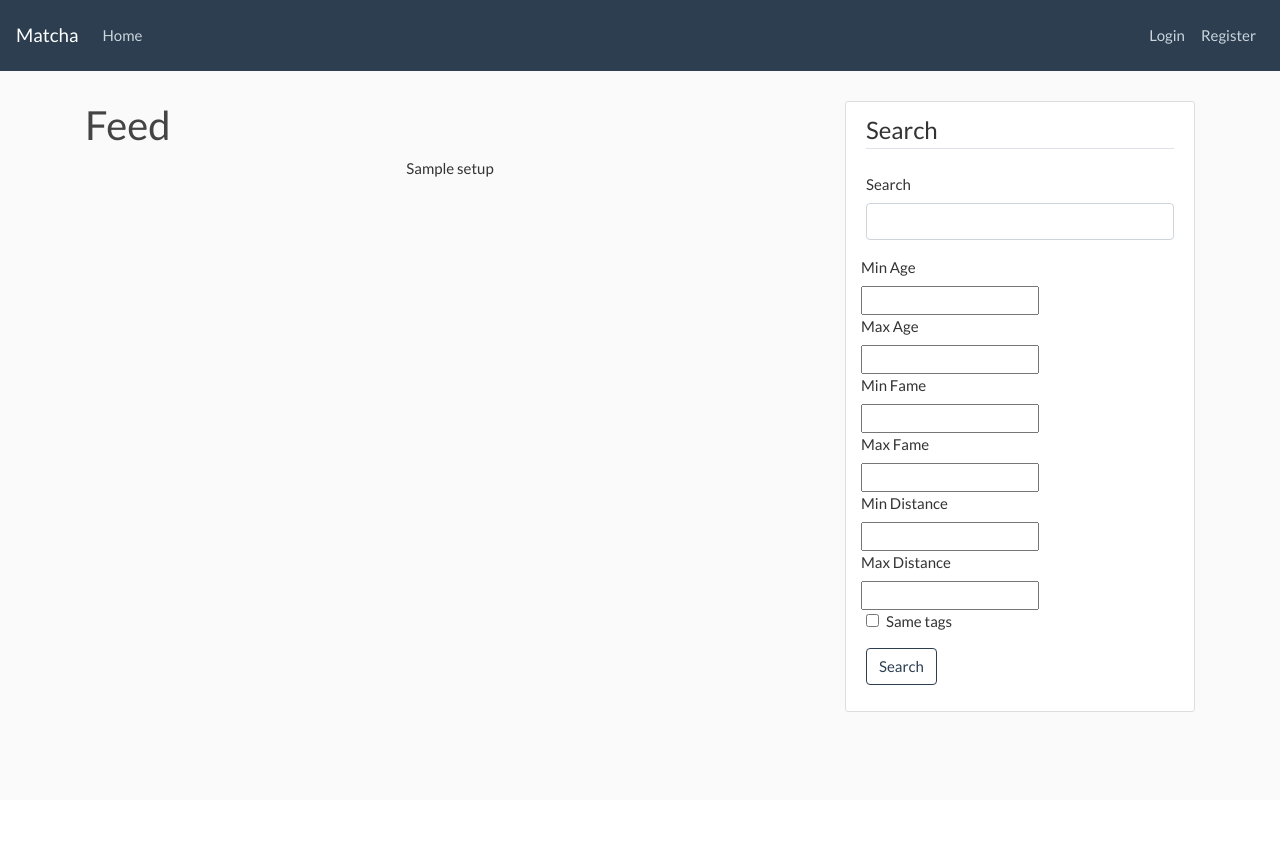
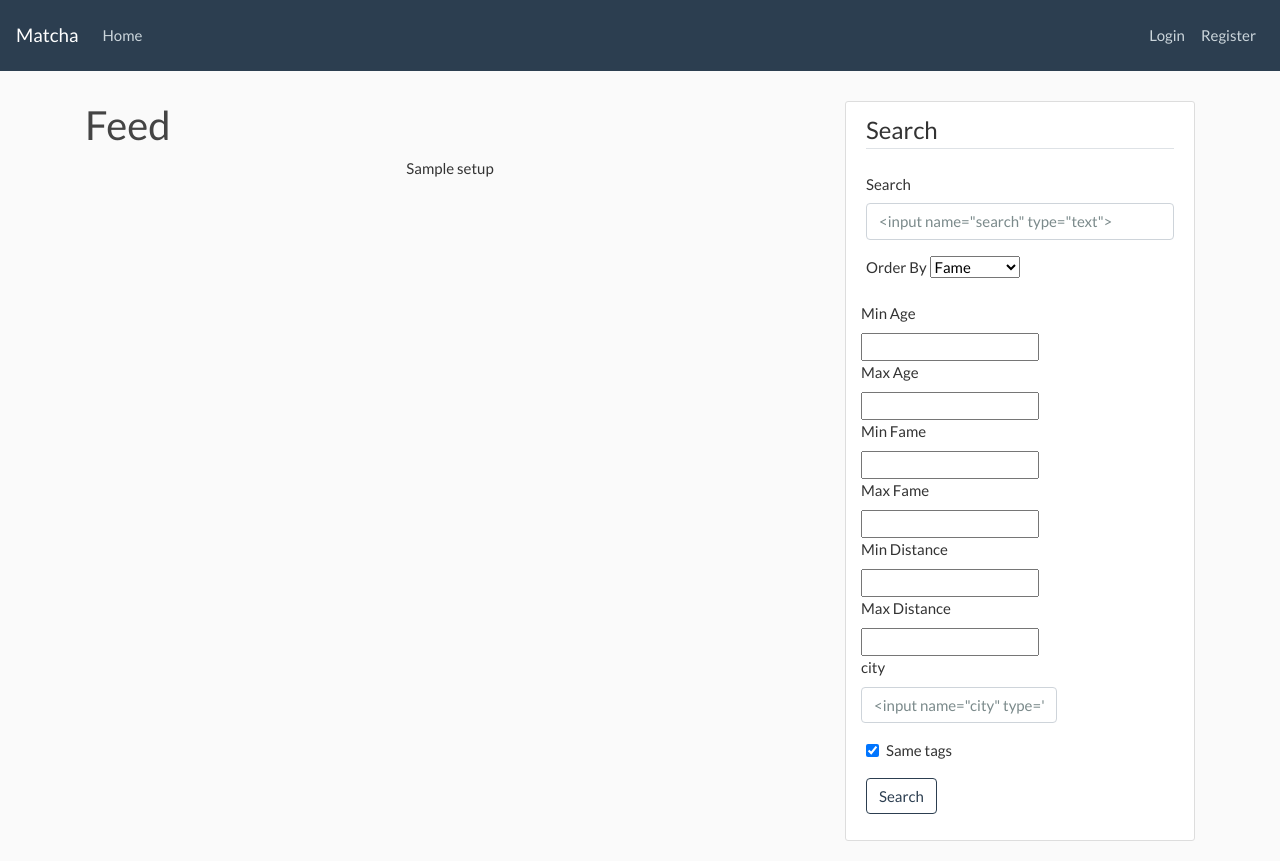
Before and after one commit to FWMoor/Matcha, a Flask app: template matcha/main/templates/feed.html in a window 1280 px wide. Before the commit the page ends 712 px from the top, so only its background shows below. Run offline with Flask 2, Linux system fonts and the light colour scheme; the template is opened without the code that fills it: most values are stand-ins (such as "Sample title", 1, 10 or a date in 2020); form fields are guessed from the names that the template uses; some libraries are stand-ins or nearby versions.

Commit message:
added more sql and stuff

```diff
--- a/matcha/auth/routes.py
+++ b/matcha/auth/routes.py
@@ -121,9 +121,10 @@
 				session['email'] = result['email']
 				session['id'] = result['id']
 				session['msgcnt'] = 0
-				if (result['latCord'] is not None and result['lngCord'] is not None):
+				if (result['latCord'] is not None and result['lngCord'] is not None and result['city'] is not None):
 					session['latCord'] = result['latCord']
 					session['lngCord'] = result['lngCord']
+					session['city'] = result['city']
 				flash('Welcome back!', 'success')
 				cur.execute("UPDATE users SET lastonline=? WHERE id=?", ["now", session['id']])
 				cur.execute("UPDATE users SET passreset=? WHERE id=?", [None, result['id']])
--- a/matcha/db.py
+++ b/matcha/db.py
@@ -87,6 +87,7 @@
 		passreset TEXT,
 		lngCord REAL,
 		latCord REAL,
+		city TEXT,
 		totalviews INTEGER NOT NULL DEFAULT 0
 		);""")
 	con.commit()
--- a/matcha/main/templates/feed.html
+++ b/matcha/main/templates/feed.html
@@ -45,8 +45,9 @@
 </div>
 {% endblock %} {% block sidebar %}
 <div class="content-section">
-	<form action="" method="POST">
+	<form action="" id="query" method="POST">
 		<fieldset class="form-group">
+
 			<legend class="border-bottom mb-4">Search</legend>
 			<div class="form-group">
 				<label for="search" class="form-control-label">Search</label>
@@ -55,20 +56,50 @@
 					name="search"
 					id="search"
 					class="form-control form-control-md"
+					{% if form.search %}
+						value = '{{ form.search }}'
+					{% endif %}
 				/>
 			</div>
+
+			<div class="form-group">
+				<label for="Order" >Order By</label>
+				<select name="Order" id= "Order">
+					<option {% if form.Order == "Fame" %} selected="selected"{% endif %}>
+						Fame</option>
+					<option {% if form.Order == "Distance" %} selected="selected"{% endif %}>
+						Distance</option>
+					<option {% if form.Order == "Age" %} selected="selected"{% endif %}>
+						Age</option>
+					<option {% if form.Order == "Username" %} selected="selected"{% endif %}>
+						Username</option>
+				  </select>
+			</div>
+
+
 			<div class="form-row align-items-center">
 				<div class="age-div">
 					<label class="age-label">Min Age</label>
-					<input type="number" name="min-age" id="min-age" min="10" />
+					<input
+						type="number"
+						name="MinAge"
+						id="MinAge"
+						min="10"
+						{% if form.MinAge %}
+							value = '{{ form.MinAge }}'
+						{% endif %}
+					/>
 				</div>
 				<div class="age-div">
 					<label class="age-label">Max Age</label>
 					<input
 						type="number"
-						name="max-age"
-						id="max-age"
+						name="MaxAge"
+						id="MaxAge"
 						max="100"
+						{% if form.MaxAge %}
+							value = '{{ form.MaxAge }}'
+						{% endif %}
 					/>
 				</div>
 			</div>
@@ -77,20 +108,26 @@
 					<label class="age-label">Min Fame</label>
 					<input
 						type="number"
-						name="min-fame"
-						id="min-fame"
+						name="MinFame"
+						id="MinFame"
 						min="0"
 						step="0.1"
+						{% if form.MinFame %}
+							value = '{{ form.MinFame }}'
+						{% endif %}
 					/>
 				</div>
 				<div class="age-div">
 					<label class="age-label">Max Fame</label>
 					<input
 						type="number"
-						name="max-fame"
-						id="max-fame"
+						name="MaxFame"
+						id="MaxFame"
 						max="5"
 						step="0.1"
+						{% if form.MaxFame %}
+							value = '{{ form.MaxFame }}'
+						{% endif %}
 					/>
 				</div>
 			</div>
@@ -99,37 +136,90 @@
 					<label class="age-label">Min Distance</label>
 					<input
 						type="number"
-						name="min-dist"
-						id="min-dist"
+						name="MinDist"
+						id="MinDist"
 						min="0"
 						step="0.1"
+						{% if form.MinDist %}
+							value = '{{ form.MinDist }}'
+						{% endif %}
 					/>
 				</div>
 				<div class="age-div">
 					<label class="age-label">Max Distance</label>
 					<input
 						type="number"
-						name="max-dist"
-						id="max-dist"
+						name="MaxDist"
+						id="MaxDist"
 						step="0.1"
+						{% if form.MaxDist %}
+							value = '{{ form.MaxDist }}'
+						{% endif %}
+					/>
+				</div>
+
+				<div class="form-group">
+					<label for="city" class="form-control-label">city</label>
+					<input
+						type="text"
+						name="city"
+						id="city"
+						class="form-control form-control-md"
+						{% if form.city %}
+							value = '{{ form.city }}'
+						{% endif %}
 					/>
 				</div>
 			</div>
+
 			<div class="form-check">
 				<input
 					type="checkbox"
 					name="tags"
 					id="tags"
 					class="form-check-input"
+					{% if form.tags %}
+						checked="True"
+					{% endif %}
 				/>
 				<label for="tags" class="form-check-label">Same tags</label>
 			</div>
 		</fieldset>
-		<div class="form-group d-flex justify-content-between">
-			<button type="submit" class="btn btn-outline-primary">
-				Search
+		<!-- Buttons for search -->
+		<div id="SubmitForm" class="form-group d-flex justify-content-between">
+			{% if not session.page %}
+				<button type="submit" class="btn btn-outline-primary" name="submit" value="Search">
+					Search
+				</button>
+			{% else %}
+			<button type="submit" class="btn btn-outline-primary" name="submit" value="Previous">
+				Previous
 			</button>
+			<label>
+				{{ session.page }}
+			</label>
+			<button type="submit" class="btn btn-outline-primary" name="submit" value="Next">
+					Next
+			</button>
+			{% endif %}
 		</div>
 	</form>
 </div>
+
+<script>
+function change()
+{
+	document.getElementById("SubmitForm").innerHTML = "<button type='submit' class='btn btn-outline-primary' name='submit' value='Search'>Search</button>"
+}
+
+var inputs = document.getElementsByTagName("input");
+for (i=0; i<inputs.length; i++){
+	// inputs[i].onchange = change;
+	inputs[i].onfocusout = change;
+}
+
+var select = document.getElementById("Order");
+	select.onchange = change
+
+</script>
 {% endblock %}
--- a/matcha/static/js/socket.js
+++ b/matcha/static/js/socket.js
@@ -106,8 +106,16 @@
 			var lng =  position.coords.longitude
 			$('#latCord').val(lat)
 			$('#lngCord').val(lng)
+			$.ajax({
+				dataType: "json",
+				url:'http://nominatim.openstreetmap.org/reverse?format=json&lat='+ lat +'&lon=' + lng,
+				success : function(data) {
+					$('#city').val(data['address']['city'])
+				}
+			})
 		},
 		(error) => {
+			console.log(error)
 			ajaxreq()
 		});
 	} else {
@@ -123,6 +131,7 @@
 		success: function(data){
 			$('#latCord').val(data['longitude'])
 			$('#lngCord').val(data['latitude'])
+			$('#city').val(data['city'])
 		}
 	})
 }
--- a/matcha/users/routes.py
+++ b/matcha/users/routes.py
@@ -177,10 +177,11 @@
 				data = request.form.get('birthdate').split("-")
 				age = get_age(date(int(data[0]), int(data[1]), int(data[2])))
 				#let user update location removed notif cuz it be useless
-			if (request.form.get('latCord') and request.form.get('lngCord')):
-				cur.execute("UPDATE users SET fname=?, lname=?, username=?, email=?, gender=?, age=?, sexuality=?, birthdate=?, bio=?, latCord=?, lngCord=? WHERE id=?", [request.form.get('fname'), request.form.get('lname'), request.form.get('username'), request.form.get('email'), request.form.get('gender'), age, request.form.get('sexuality'), request.form.get('birthdate'), request.form.get('bio'), request.form.get('latCord'), request.form.get('lngCord'), session['id']])
+			if (request.form.get('latCord') and request.form.get('lngCord') and request.form.get('city')):
+				cur.execute("UPDATE users SET fname=?, lname=?, username=?, email=?, gender=?, age=?, sexuality=?, birthdate=?, bio=?, latCord=?, lngCord=?, city=? WHERE id=?", [request.form.get('fname'), request.form.get('lname'), request.form.get('username'), request.form.get('email'), request.form.get('gender'), age, request.form.get('sexuality'), request.form.get('birthdate'), request.form.get('bio'), request.form.get('latCord'), request.form.get('lngCord'),request.form.get('city'), session['id']])
 				session['latCord'] = request.form.get('latCord')
 				session['lngCord'] = request.form.get('lngCord')
+				session['city'] = request.form.get('city')
 			else:
 				cur.execute("UPDATE users SET fname=?, lname=?, username=?, email=?, gender=?, age=?, sexuality=?, birthdate=?, bio=? WHERE id=?", [request.form.get('fname'), request.form.get('lname'), request.form.get('username'), request.form.get('email'), request.form.get('gender'), age, request.form.get('sexuality'), request.form.get('birthdate'), request.form.get('bio'), session['id']])
 			con.commit()
```
Also changed, not shown: matcha/data.py (+13 -5 lines), matcha/main/routes.py (+51 -18 lines), matcha/users/templates/edit.html (+12 -1 lines).
